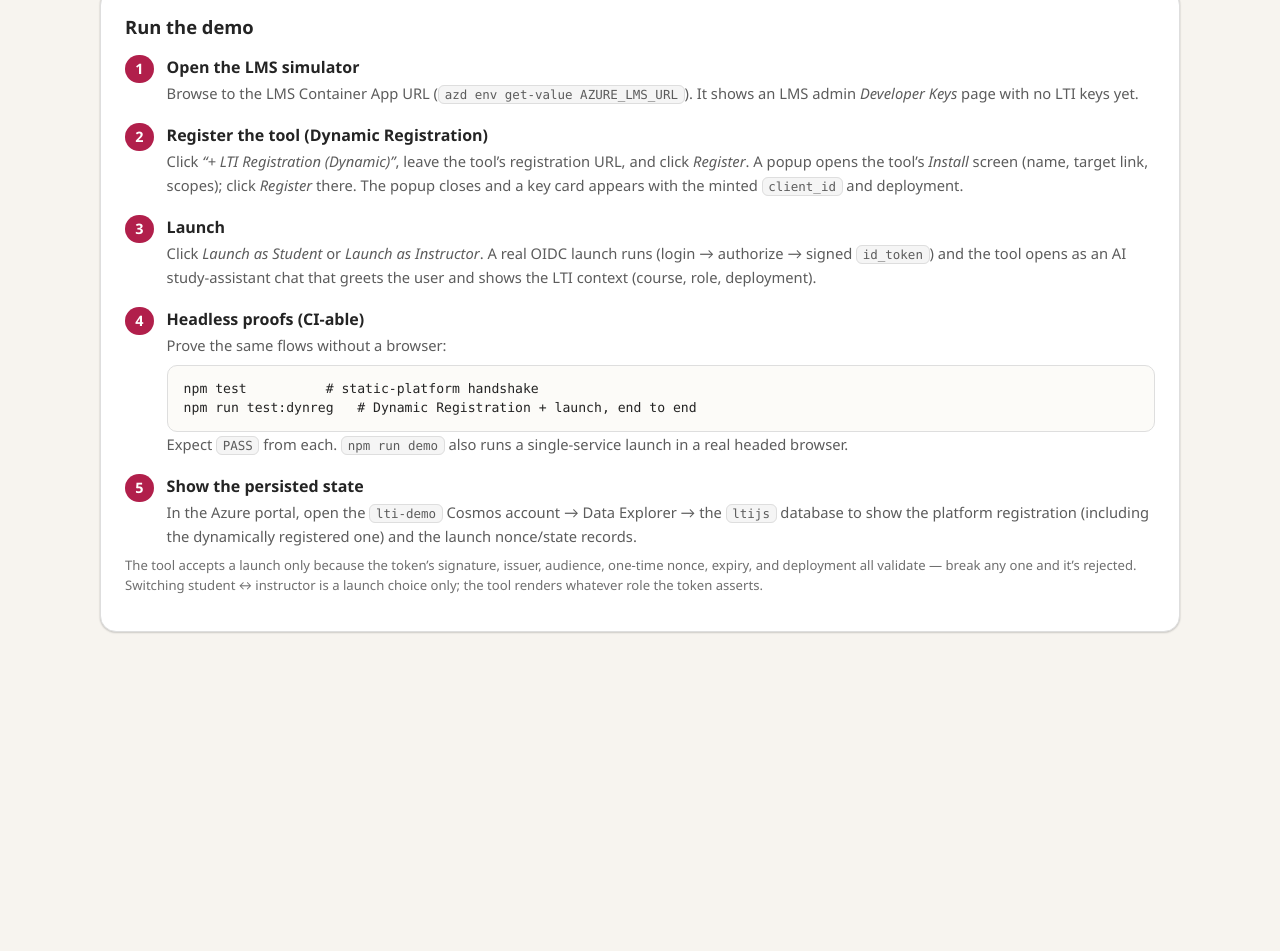
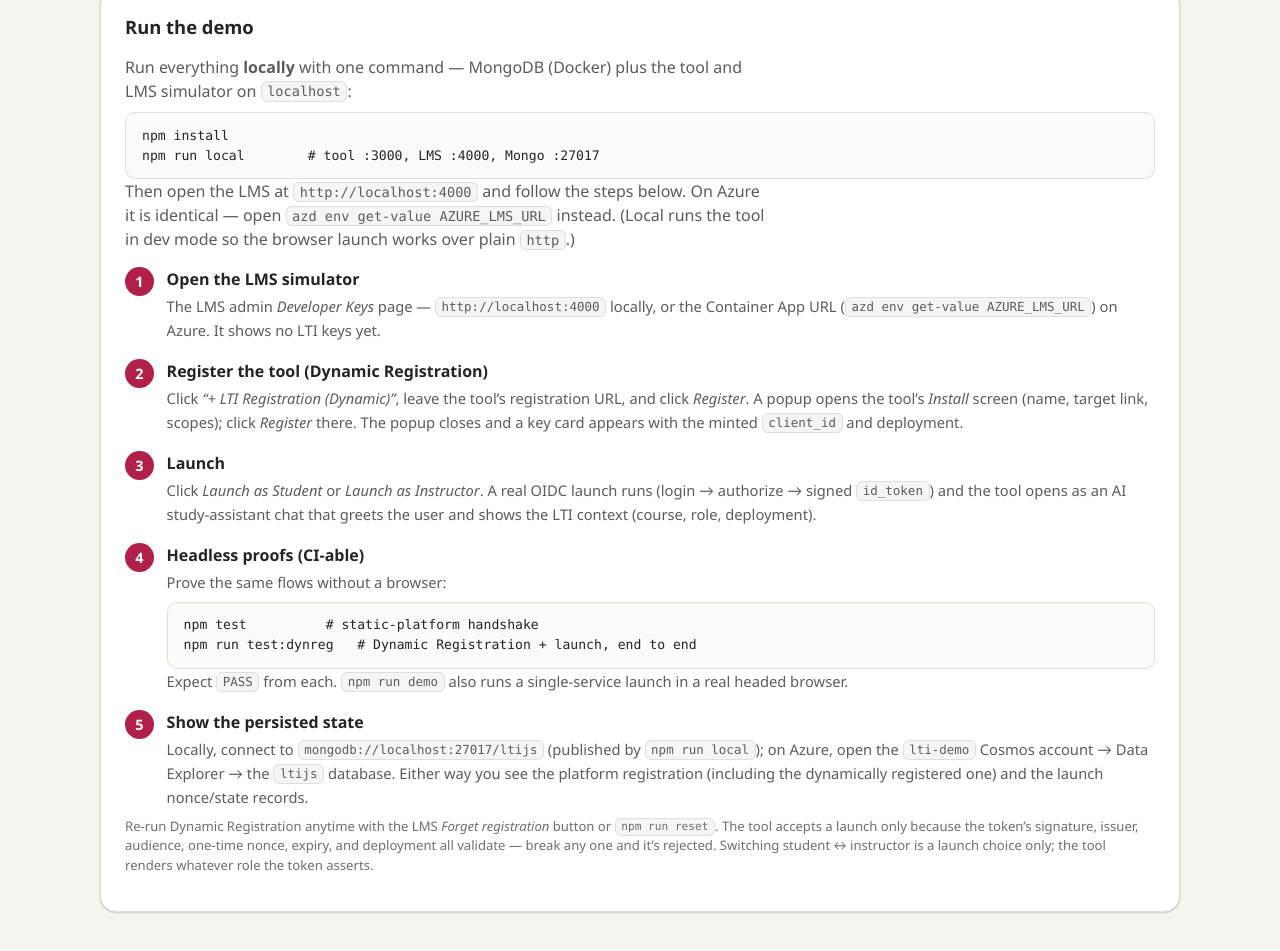
Before and after one commit to adrianwright/lti-tool-demo, a website: page demo.html in a window 1280 px wide. Shown: the part 4621-5572 px from the top of the page. Before the commit the page ends 5325 px from the top, so only its background shows below. Drawn offline with Linux system fonts and the light colour scheme.

```diff
--- a/demo.html
+++ b/demo.html
@@ -502,11 +502,18 @@ table.cmp td { color: var(--cp-text-muted); }
 
   <div class="card">
     <h2>Run the demo</h2>
+    <p class="lede" style="margin-bottom:.6rem">Run everything <strong>locally</strong> with one command —
+      MongoDB (Docker) plus the tool and LMS simulator on <code>localhost</code>:</p>
+    <pre>npm install
+npm run local        # tool :3000, LMS :4000, Mongo :27017</pre>
+    <p class="lede" style="margin-bottom:1rem">Then open the LMS at <code>http://localhost:4000</code> and
+      follow the steps below. On Azure it is identical — open <code>azd env get-value AZURE_LMS_URL</code>
+      instead. (Local runs the tool in dev mode so the browser launch works over plain <code>http</code>.)</p>
     <ol class="steps">
       <li>
         <strong>Open the LMS simulator</strong>
-        <span>Browse to the LMS Container App URL (<code>azd env get-value AZURE_LMS_URL</code>). It shows
-          an LMS admin <em>Developer Keys</em> page with no LTI keys yet.</span>
+        <span>The LMS admin <em>Developer Keys</em> page — <code>http://localhost:4000</code> locally, or the
+          Container App URL (<code>azd env get-value AZURE_LMS_URL</code>) on Azure. It shows no LTI keys yet.</span>
       </li>
       <li>
         <strong>Register the tool (Dynamic Registration)</strong>
@@ -531,14 +538,16 @@ npm run test:dynreg   # Dynamic Registration + launch, end to end</pre>
       </li>
       <li>
         <strong>Show the persisted state</strong>
-        <span>In the Azure portal, open the <code>lti-demo</code> Cosmos account → Data Explorer → the
-          <code>ltijs</code> database to show the platform registration (including the dynamically
-          registered one) and the launch nonce/state records.</span>
+        <span>Locally, connect to <code>mongodb://localhost:27017/ltijs</code> (published by
+          <code>npm run local</code>); on Azure, open the <code>lti-demo</code> Cosmos account → Data
+          Explorer → the <code>ltijs</code> database. Either way you see the platform registration
+          (including the dynamically registered one) and the launch nonce/state records.</span>
       </li>
     </ol>
-    <p class="foot">The tool accepts a launch only because the token’s signature, issuer, audience,
-      one-time nonce, expiry, and deployment all validate — break any one and it’s rejected. Switching
-      student ↔ instructor is a launch choice only; the tool renders whatever role the token asserts.</p>
+    <p class="foot">Re-run Dynamic Registration anytime with the LMS <em>Forget registration</em> button
+      or <code>npm run reset</code>. The tool accepts a launch only because the token’s signature, issuer,
+      audience, one-time nonce, expiry, and deployment all validate — break any one and it’s rejected.
+      Switching student ↔ instructor is a launch choice only; the tool renders whatever role the token asserts.</p>
   </div>
 </div>
 </body>
```
Also changed, not shown: infra/main.parameters.json (+9 -0 lines), README.md, 6 other files.
